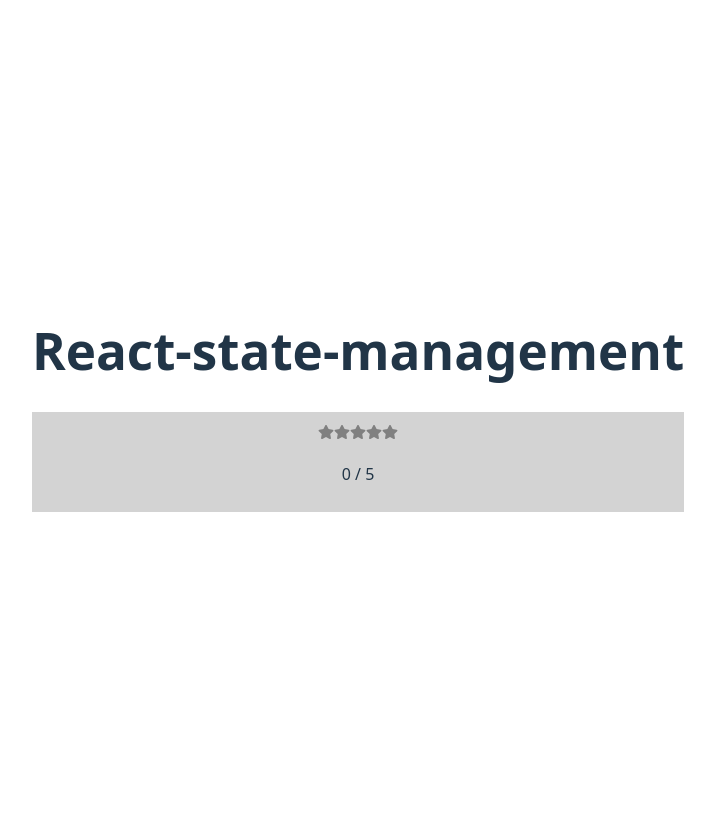
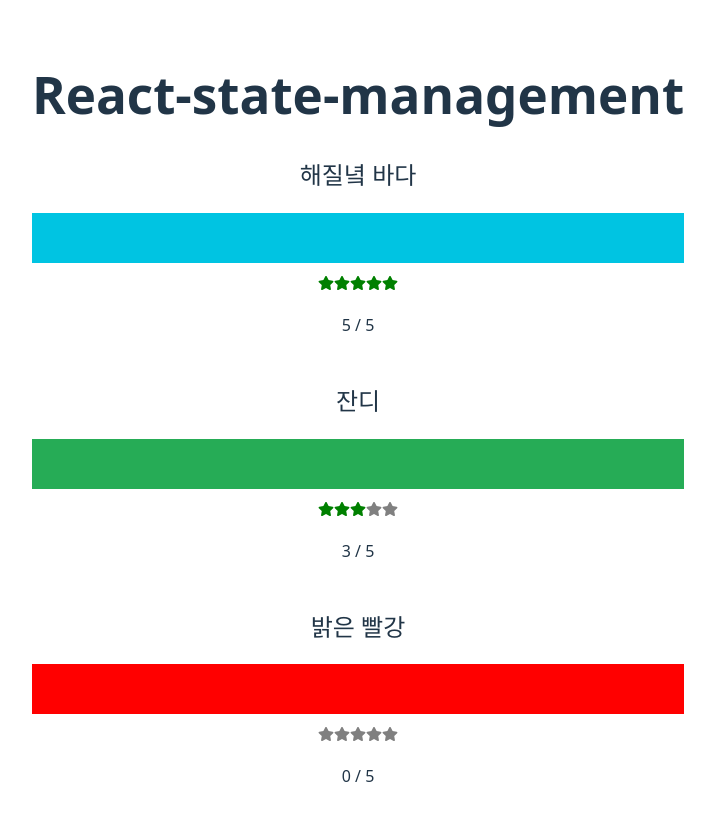
Before and after one commit to NJ97S/React-Codeground, a React (Vite) app in the folder Hyojin/react-state-management/: page / in a window 1280 px wide. Shown: the top 820 px of the page, without its empty margins (282-997 px from the left). Built offline with nearby package versions, Linux system fonts and the light colour scheme.

Commit message:
✨ feat: 더미데이터를 활용한 렌더링 추가

```diff
--- a/Hyojin/react-state-management/src/App.jsx
+++ b/Hyojin/react-state-management/src/App.jsx
@@ -1,14 +1,15 @@
+import { useState } from "react";
+
 import "./App.css";
-import StarRating from "./components/star/StarRating";
+import colorData from "./data/color-data.json";
+import ColorInfoList from "./components/color/ColorInfoList";
 
 function App() {
+  const [colors] = useState(colorData.colors);
   return (
     <>
       <h1>React-state-management</h1>
-      <StarRating
-        style={{ backgroundColor: "lightgrey" }}
-        onDoubleClick={() => alert("Double Click")}
-      />
+      <ColorInfoList colors={colors} />
     </>
   );
 }
--- /dev/null
+++ b/Hyojin/react-state-management/src/components/color/Color.jsx
@@ -0,0 +1,11 @@
+import StarRating from "../star/StarRating";
+
+export default function Color({ colorTitle, fillColor, colorRating }) {
+  return (
+    <section>
+      <h2>{colorTitle}</h2>
+      <div style={{ height: 50, backgroundColor: fillColor }}></div>
+      <StarRating selectedStars={colorRating} />
+    </section>
+  );
+}
--- /dev/null
+++ b/Hyojin/react-state-management/src/components/color/ColorInfoList.jsx
@@ -0,0 +1,17 @@
+import Color from "./Color";
+
+export default function ColorInfoList({ colors = [] }) {
+  if (!colors.length) return <div>표시할 색상이 없습니다.</div>;
+  return (
+    <div>
+      {colors.map((color) => (
+        <Color
+          key={color.id}
+          colorTitle={color.title}
+          fillColor={color.color}
+          colorRating={color.rating}
+        />
+      ))}
+    </div>
+  );
+}
--- a/Hyojin/react-state-management/src/components/star/StarRating.jsx
+++ b/Hyojin/react-state-management/src/components/star/StarRating.jsx
@@ -6,8 +6,9 @@ export default function StarRating({
   totalStars = 5,
   style = {},
   onDoubleClick = () => console.warn("⚠️ onSelected handler not provided!"),
+  selectedStars = 0,
 }) {
-  const [selectedStars, setSelectedStars] = useState(0);
+  const [_, setSelectedStars] = useState(0);
 
   return (
     <>
```
